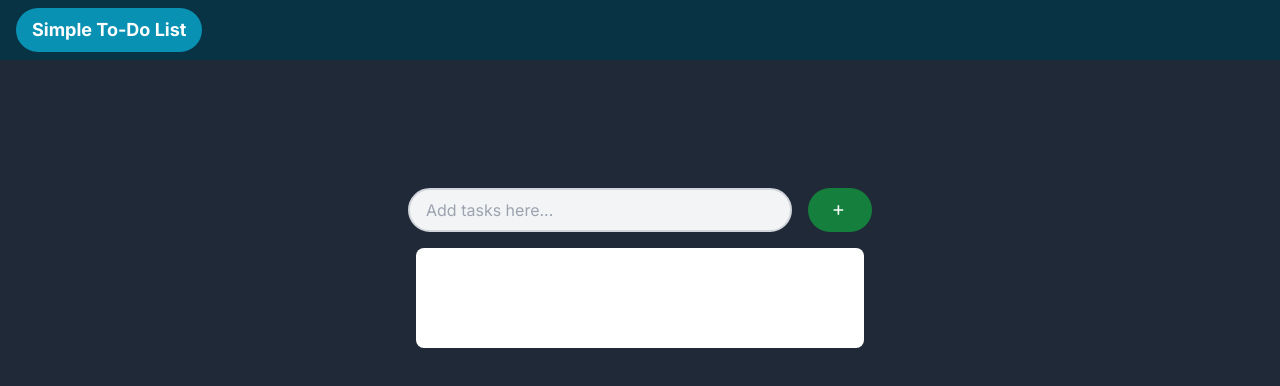
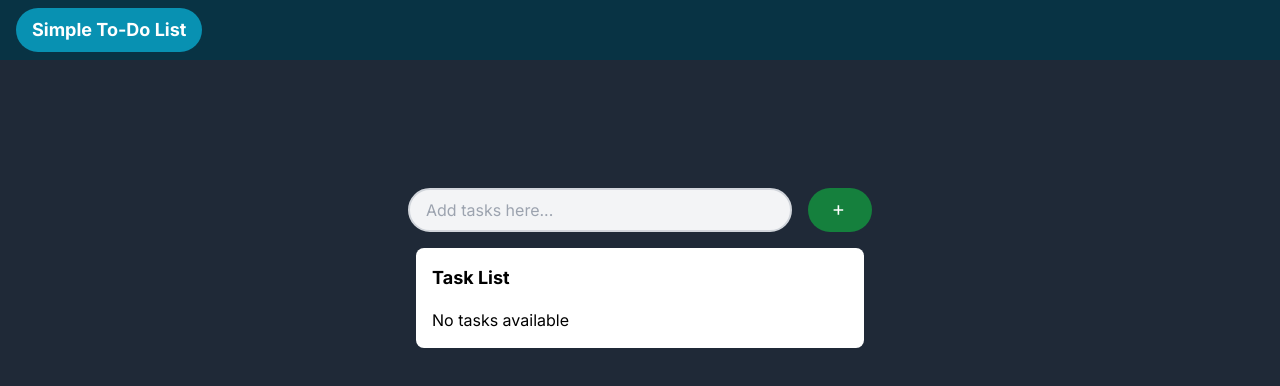
Before and after one commit to gtopinio/nextjs-todo-app, a Next.js app: page / in a window 1280 px wide. Shown: the top 386 px of the page. Built offline with nearby package versions, Linux system fonts and the light colour scheme.

Commit message:
update: remove 'media' configuration in global css file

```diff
--- a/src/app/globals.css
+++ b/src/app/globals.css
@@ -4,11 +4,6 @@
 
 :root {
   --foreground-rgb: 0, 0, 0;
-}
-@media (prefers-color-scheme: light) {
-  :root {
-    --foreground-rgb: 255, 255, 255;
-  }
 }
 
 body {
```
